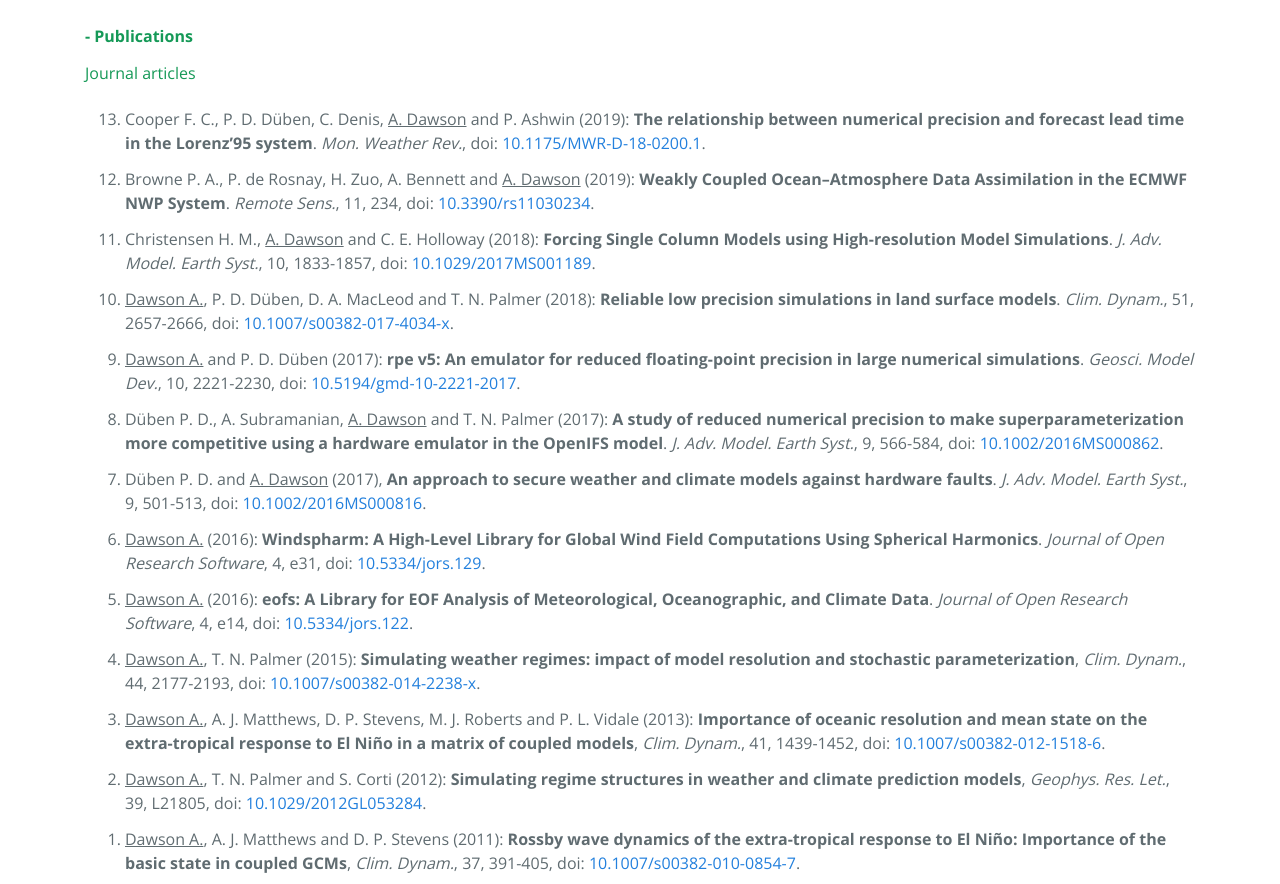
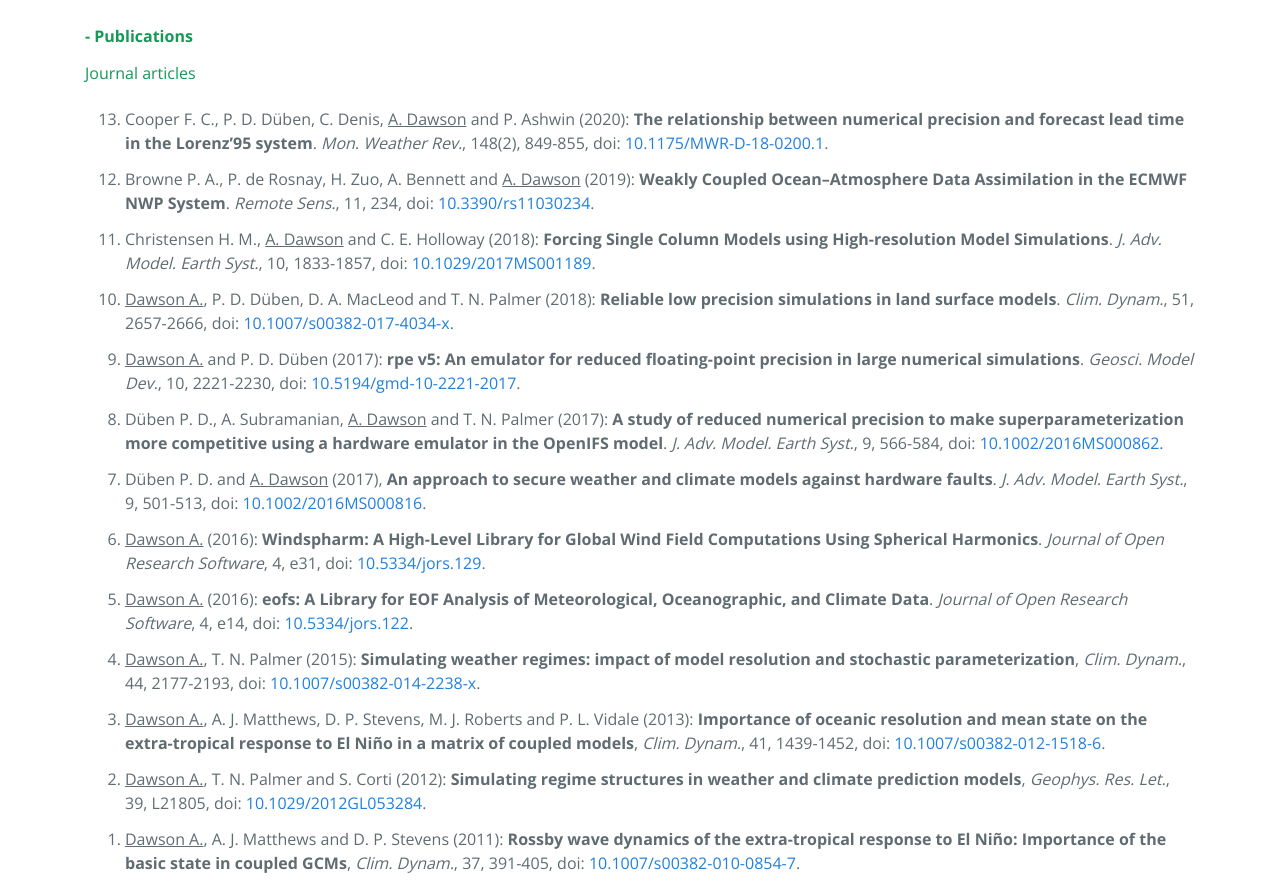
Before and after one commit to ajdawson/ajdawson.github.io, a plain HTML site: page pubs.html in a window 1280 px wide. Shown: the top 884 px of the page. Drawn offline with nearby package versions, Linux system fonts and the light colour scheme.

Commit message:
CIBot: update site 2020-03-05 09:03:28 UTC
Source: git@github.com:ajdawson/website-hakyll.git
Commit: 61d178314111971f605365681e0f309867777a5d

```diff
--- a/pubs.html
+++ b/pubs.html
@@ -31,7 +31,7 @@
 <li><u>Dawson A.</u>, P. D. Düben, D. A. MacLeod and T. N. Palmer (2018): <strong>Reliable low precision simulations in land surface models</strong>. <em>Clim. Dynam.</em>, 51, 2657-2666, doi: <a href="https://doi.org/10.1007/s00382-017-4034-x">10.1007/s00382-017-4034-x</a>.</li>
 <li>Christensen H. M., <u>A. Dawson</u> and C. E. Holloway (2018): <strong>Forcing Single Column Models using High-resolution Model Simulations</strong>. <em>J. Adv. Model. Earth Syst.</em>, 10, 1833-1857, doi: <a href="https://doi.org/10.1029/2017MS001189">10.1029/2017MS001189</a>.</li>
 <li>Browne P. A., P. de Rosnay, H. Zuo, A. Bennett and <u>A. Dawson</u> (2019): <strong>Weakly Coupled Ocean–Atmosphere Data Assimilation in the ECMWF NWP System</strong>. <em>Remote Sens.</em>, 11, 234, doi: <a href="https://doi.org/10.3390/rs11030234">10.3390/rs11030234</a>.</li>
-<li>Cooper F. C., P. D. Düben, C. Denis, <u>A. Dawson</u> and P. Ashwin (2019): <strong>The relationship between numerical precision and forecast lead time in the Lorenz’95 system</strong>. <em>Mon. Weather Rev.</em>, doi: <a href="https://doi.org/10.1175/MWR-D-18-0200.1">10.1175/MWR-D-18-0200.1</a>.</li>
+<li>Cooper F. C., P. D. Düben, C. Denis, <u>A. Dawson</u> and P. Ashwin (2020): <strong>The relationship between numerical precision and forecast lead time in the Lorenz’95 system</strong>. <em>Mon. Weather Rev.</em>, 148(2), 849-855, doi: <a href="https://doi.org/10.1175/MWR-D-18-0200.1">10.1175/MWR-D-18-0200.1</a>.</li>
 </ol>
 <h2 id="other-publications">Other Publications</h2>
 <ol>
```
